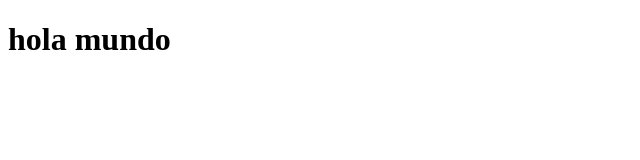
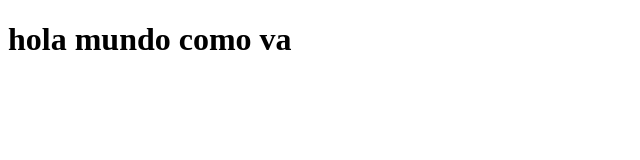
Before and after one commit to stalker91/html-3, a plain HTML site: page index.html in a window 1280 px wide. Shown: the whole page, without its empty margins (0-640 px from the left). Drawn offline with Linux system fonts and the light colour scheme.

Commit message:
Update index.html

```diff
--- a/index.html
+++ b/index.html
@@ -7,6 +7,6 @@
     <title>Document</title>
 </head>
 <body>
-    <h1>hola mundo</h1>
+    <h1>hola mundo como va</h1>
 </body>
 </html>
```
